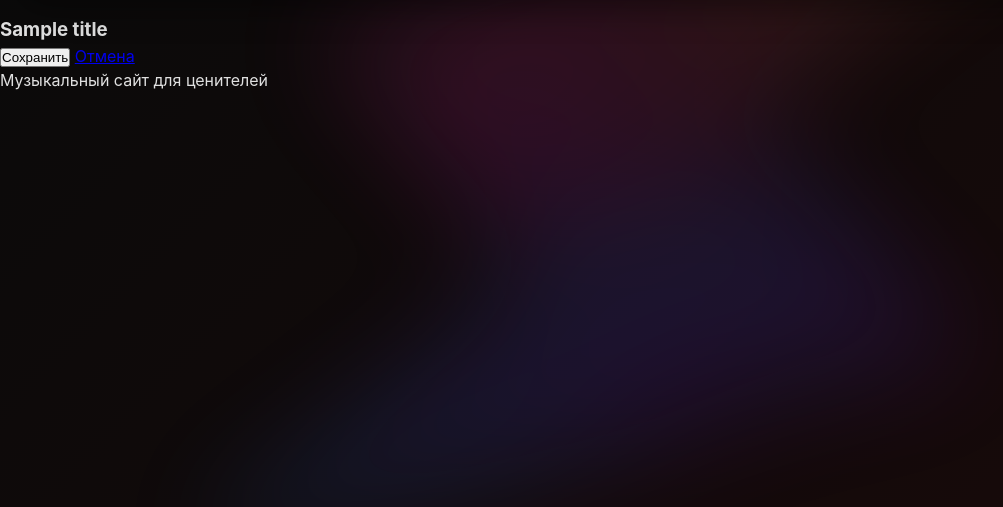
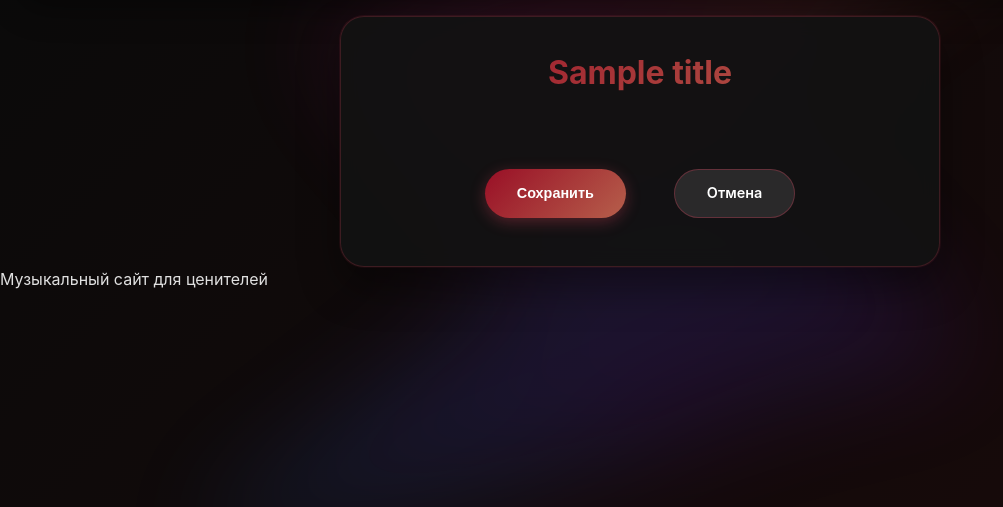
Before and after one commit to kukur1k/MusicCatalogDjango, a Django app: template MusicApp/Music/templates/music/album_form.html in a window 1280 px wide. Shown: the part 78-585 px from the top of the page, without its empty margins (0-1003 px from the left). Run offline with Django 5.2, Linux system fonts and the light colour scheme; the template is opened without the code that fills it: most values are stand-ins (such as "Sample title", 1, 10 or a date in 2020).

Commit message:
add style on forms

```diff
--- a/MusicApp/Music/static/css/style.css
+++ b/MusicApp/Music/static/css/style.css
@@ -122,7 +122,8 @@ html {
 
 .albums-page,
 .tracks-page,
-.musicians-page {
+.musicians-page,
+.form-page {
     justify-items: center;
 }
 
@@ -407,3 +408,92 @@ html {
     gap: 0.5rem;
     background: rgba(0, 0, 0, 0.3);
 }
+
+--------------------формы добавления и редактирования------------------
+.form-page {
+    display: flex;
+    justify-content: center;
+    align-items: center;
+    padding: 2rem;
+    min-height: calc(100vh - 200px);
+}
+
+.form-container {
+    max-width: 600px;
+    width: 100%;
+}
+
+.formСard {
+    background: var(--bg-search);
+    backdrop-filter: blur(10px);
+    border-radius: 24px;
+    border: 1px solid rgba(var(--accent-rgb), 0.2);
+    padding: 2rem;
+    box-shadow: 0 20px 40px var(--shadow-dark), 0 0 0 1px rgba(var(--accent-rgb), 0.1);
+}
+
+.formСard h1 {
+    margin-bottom: 2rem;
+    font-size: 2rem;
+    background: linear-gradient(135deg, var(--accent-start), var(--accent-end));
+    -webkit-background-clip: text;
+    background-clip: text;
+    color: transparent;
+    text-align: center;
+}
+
+.music-form {
+    display: flex;
+    flex-direction: column;
+    gap: 0.5rem;
+}
+
+
+.currentImage {
+    margin-top: 0.75rem;
+    padding: 0.5rem;
+    background: rgba(255, 255, 255, 0.03);
+    border-radius: 12px;
+}
+
+.currentImage p {
+    color: var(--text-card-muted);
+    font-size: 0.8rem;
+    margin-bottom: 0.5rem;
+}
+
+.previewImage {
+    max-height: 100px;
+    max-width: 100%;
+    border-radius: 12px;
+    border: 1px solid rgba(var(--accent-rgb), 0.3);
+    object-fit: cover;
+}
+
+.formError {
+    color: #dc3545;
+    font-size: 0.75rem;
+    margin-top: 0.5rem;
+    padding: 0.5rem;
+    background: rgba(220, 53, 69, 0.1);
+    border-radius: 8px;
+    border-left: 3px solid #dc3545;
+}
+
+.formError ul {
+    margin: 0;
+    padding-left: 1rem;
+}
+
+.HelpText {
+    color: var(--text-card-muted);
+    font-size: 0.7rem;
+    margin-top: 0.25rem;
+}
+
+.formButtons {
+    display: flex;
+    justify-content: center;
+    gap: 1rem;
+    margin-top: 1.5rem;
+}
--- a/MusicApp/Music/templates/music/album_form.html
+++ b/MusicApp/Music/templates/music/album_form.html
@@ -1,50 +1,48 @@
 {% extends 'music/base.html' %}
+{% load static %}
 
 {% block title %}{{ title }}{% endblock %}
 
 {% block content %}
-<div class="row">
-    <div class="col-md-8 offset-md-2">
-        <div class="card">
-            <div class="card-header">
-                <h3>{{ title }}</h3>
-            </div>
-            <div class="card-body">
-                <form method="post" enctype="multipart/form-data">
+<div class="form-page">
+    <div class="form-container">
+        <div class="formСard">
+            <h1>{{ title }}</h1>
+
+            <form method="post" enctype="multipart/form-data" class="music-form">
                 {% csrf_token %}
 
                 {% for field in form %}
-                        <div class="mb-3">
-                            <label for="{{ field.id_for_label }}" class="form-label">
+                    <div class="queryField">
+                        <label for="{{ field.id_for_label }}">
                             {{ field.label }}
                         </label>
                         {{ field }}
 
                         {% if field.name == 'cover_image' and field.value %}
-                                <div class="mt-2">
+                            <div class="currentImage">
                                 <p>Текущее изображение:</p>
-                                    <img src="{{ field.value.url }}" alt="Текущая обложка" style="max-height: 100px;">
+                                <img src="{{ field.value.url }}" alt="Текущая обложка" class="previewImage">
                             </div>
                         {% endif %}
 
                         {% if field.errors %}
-                                <div class="alert alert-danger mt-1">
+                            <div class="formError">
                                 {{ field.errors }}
                             </div>
                         {% endif %}
                         {% if field.help_text %}
-                                <div class="form-text">{{ field.help_text }}</div>
+                            <div class="HelpText">{{ field.help_text }}</div>
                         {% endif %}
                     </div>
                 {% endfor %}
 
-                    <div class="mt-3">
-                        <button type="submit" class="btn btn-success">Сохранить</button>
-                        <a href="javascript:history.back()" class="btn btn-secondary">Отмена</a>
+                <div class="formButtons">
+                    <button type="submit" class="btnPrimary">Сохранить</button>
+                    <a href="javascript:history.back()" class="btnSecondary">Отмена</a>
                 </div>
             </form>
         </div>
     </div>
 </div>
-</div>
 {% endblock %}
--- a/MusicApp/Music/templates/music/album_list.html
+++ b/MusicApp/Music/templates/music/album_list.html
@@ -5,7 +5,7 @@
 
 {% block content %}
 <div class="albums-page">
-    <h1 class="">Альбомы</h1>
+    <h1>Альбомы</h1>
     <div class="btnPrimaryDiv">
         <a href="{% url 'music:album_create' %}" class="btnPrimary">
         + Добавить альбом
```
Also changed, not shown: MusicApp/Music/templates/music/musician_form.html (+26 -15 lines), MusicApp/Music/templates/music/track_form.html (+16 -18 lines). Lines whose indentation alone changed are shown as unchanged.
